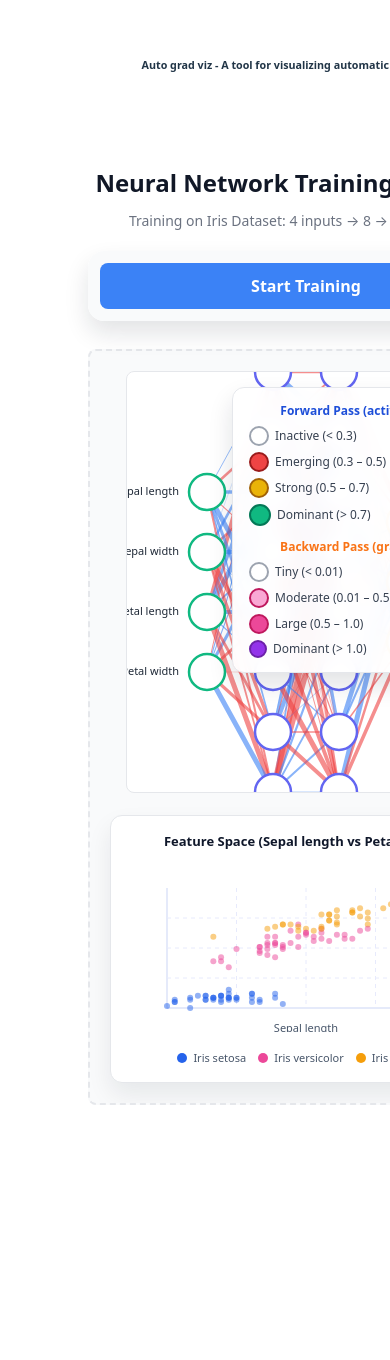
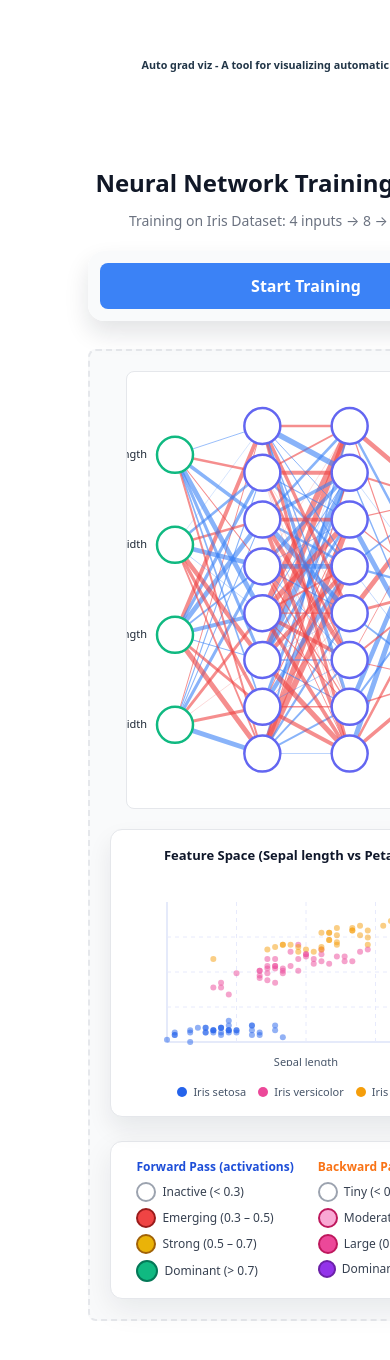
Before and after one commit to Shamiivan/autogradviz, a React (Vite) app: page / in a window 390 px wide. Shown: the top 1360 px of the page. Before the commit the page ends 1193 px from the top, so only its background shows below. Built offline with nearby package versions, Linux system fonts and the light colour scheme.

Commit message:
feat: enhance Container and LegendOverlay components; improve NetworkVisualizer layout and responsiveness

```diff
--- a/src/components/Container.tsx
+++ b/src/components/Container.tsx
@@ -107,6 +107,10 @@ function Container() {
 
   const handleResumeTraining = () => {
     if (!trainingManager || !isTraining || !isPaused) return;
+    if (isAnimating) {
+      setIsAnimating(false);
+      setAnimationTrigger(prev => prev + 1);
+    }
     trainingManager.resume();
     setIsPaused(false);
     setStatusMessage(null);
@@ -143,6 +147,7 @@ function Container() {
   // Animation complete callback
   const handleAnimationComplete = () => {
     setIsAnimating(false);
+    setStatusMessage(prev => prev === ANIMATION_PAUSE_MESSAGE ? MANUAL_PAUSE_MESSAGE : prev);
   };
 
   // Get snapshots for current epoch
@@ -209,12 +214,20 @@ function Container() {
 
   const trainSamples = useMemo(() => trainingManager ? trainingManager.getTrainData() : [], [trainingManager]);
 
-  const vizWidth = Math.max((isMobile ? viewportWidth - 32 : 900), 320);
-  const vizHeight = isMobile ? 420 : 500;
-  const metricsWidth = Math.max((isMobile ? viewportWidth - 32 : 860), 320);
+  const horizontalPadding = isMobile ? 32 : 96;
+  const availableWidth = Math.max(320, viewportWidth - horizontalPadding);
+  const maxNetworkWidth = isMobile ? availableWidth : Math.min(1120, availableWidth);
+  const vizWidth = Math.min(maxNetworkWidth, availableWidth);
+  const vizHeight = isMobile ? 420 : 520;
+  const metricsWidth = Math.max(
+    isMobile ? viewportWidth - 32 : Math.min(vizWidth, 960),
+    320
+  );
   const metricsHeight = isMobile ? 220 : 260;
-  const scatterWidth = isMobile ? vizWidth : 240;
-  const scatterHeight = isMobile ? 200 : 220;
+  const scatterWidth = isMobile
+    ? vizWidth
+    : Math.min(Math.max(280, vizWidth / 3 - 24), 380);
+  const scatterHeight = isMobile ? 220 : 240;
 
   const controlWrapperStyle: CSSProperties = {
     marginBottom: isMobile ? "28px" : "32px",
@@ -313,7 +326,6 @@ function Container() {
           {isTraining && (
             <button
               onClick={isPaused ? handleResumeTraining : handlePauseTraining}
-              disabled={isAnimating}
               style={{
                 padding: "12px 24px",
                 fontSize: "16px",
@@ -322,9 +334,10 @@ function Container() {
                 background: isPaused ? "#10b981" : "#f97316",
                 border: "none",
                 borderRadius: "8px",
-                cursor: isAnimating ? "not-allowed" : "pointer",
+                cursor: "pointer",
                 transition: "background 0.2s",
-                width: isMobile ? "100%" : "auto"
+                width: isMobile ? "100%" : "auto",
+                boxShadow: isPaused ? "0 0 0 3px rgba(16, 185, 129, 0.2)" : undefined
               }}
             >
               {isPaused ? "Resume Training" : "Pause Training"}
@@ -412,17 +425,20 @@ function Container() {
           border: "2px dashed #e5e7eb",
           borderRadius: "8px",
           padding: isMobile ? "20px" : "40px",
-          textAlign: "center",
-          background: "#f9fafb",
-          overflowX: "auto"
+          background: "#f9fafb"
         }}>
           <div style={{
             display: "flex",
-            flexDirection: isMobile ? "column" : "row",
-            gap: isMobile ? "16px" : "24px",
-            alignItems: "stretch"
+            flexDirection: "column",
+            gap: isMobile ? "20px" : "28px",
+            width: "100%"
           }}>
-            <div style={{ position: "relative", flex: "1 1 auto", minWidth: 0 }}>
+            <div style={{
+              position: "relative",
+              width: "100%",
+              display: "flex",
+              justifyContent: "center"
+            }}>
               <NetworkVisualizer
                 mlp={trainingManager.getNetwork()}
                 inputs={trainSamples[0]?.inputs || []}
@@ -434,13 +450,126 @@ function Container() {
                 key={`${currentEpoch}-${animationTrigger}`}
                 epochSnapshots={getCurrentEpochSnapshots()}
               />
-              <LegendOverlay />
             </div>
+
+            <div style={{
+              display: "flex",
+              flexDirection: isMobile ? "column" : "row",
+              gap: isMobile ? "16px" : "20px",
+              alignItems: "stretch",
+              width: "100%",
+              flexWrap: isMobile ? "nowrap" : "wrap"
+            }}>
+              {currentSnapshot && (
+                <div style={{
+                  flex: "1 1 0",
+                  background: "#ffffff",
+                  borderRadius: "10px",
+                  border: "1px solid #e5e7eb",
+                  padding: "14px 16px",
+                  color: "#374151",
+                  fontSize: "13px",
+                  minWidth: isMobile ? "100%" : "280px",
+                  boxShadow: "0 12px 24px rgba(15, 23, 42, 0.06)"
+                }}>
+                  <div style={{ fontWeight: 600, marginBottom: "8px", color: "#111827" }}>
+                    Epoch {currentEpoch + 1} Snapshot
+                  </div>
+                  <div style={{ display: "flex", flexDirection: "column", gap: "6px" }}>
+                    <span>Training Samples this epoch: {currentEpochSnapshots.length}</span>
+                    <span>Average Loss: {currentEpochAvgLoss.toFixed(4)}</span>
+                    <span>Accuracy: {currentEpochAccuracy.toFixed(1)}%</span>
+                  </div>
+                </div>
+              )}
+
+              {currentSnapshot && (
+                <div style={{
+                  flex: "1 1 0",
+                  background: "#ffffff",
+                  borderRadius: "10px",
+                  border: "1px solid #e5e7eb",
+                  padding: "14px 16px",
+                  color: "#374151",
+                  fontSize: "13px",
+                  display: "flex",
+                  flexDirection: "column",
+                  gap: "12px",
+                  minWidth: isMobile ? "100%" : "280px",
+                  boxShadow: "0 12px 24px rgba(15, 23, 42, 0.06)"
+                }}>
+                  <div style={{ fontWeight: 600, color: "#111827" }}>Current Sample</div>
+                  <div>
+                    <div style={{ fontSize: "12px", color: "#6b7280", marginBottom: "6px" }}>Inputs</div>
+                    <div style={{ display: "flex", flexDirection: "column", gap: "6px" }}>
+                      {labeledInputs.map(({ label, value }) => (
+                        <div key={label} style={{
+                          display: "flex",
+                          justifyContent: "space-between",
+                          padding: "8px 10px",
+                          background: "#f9fafb",
+                          borderRadius: "6px",
+                          border: "1px solid #e5e7eb",
+                          fontVariantNumeric: "tabular-nums"
+                        }}>
+                          <span>{label}</span>
+                          <span>{value.toFixed(2)}</span>
+                        </div>
+                      ))}
+                    </div>
+                  </div>
+                  <div>
+                    <div style={{ fontSize: "12px", color: "#6b7280", marginBottom: "6px" }}>Output activations</div>
+                    <div style={{ display: "flex", flexDirection: "column", gap: "6px" }}>
+                      {labeledOutputs.map(({ label, value, idx }) => {
+                        const isPrediction = currentSnapshot.prediction === idx;
+                        const isTarget = currentSnapshot.actualClass === idx;
+                        const background = isPrediction && isTarget
+                          ? "#dcfce7"
+                          : isPrediction
+                            ? "#dbeafe"
+                            : isTarget
+                              ? "#fef9c3"
+                              : "#f9fafb";
+                        const border = isPrediction || isTarget ? "#94a3b8" : "#e5e7eb";
+
+                        return (
+                          <div key={label} style={{
+                            display: "flex",
+                            justifyContent: "space-between",
+                            padding: "8px 10px",
+                            background,
+                            borderRadius: "6px",
+                            border: `1px solid ${border}`,
+                            fontWeight: isPrediction ? 600 : 500,
+                            fontVariantNumeric: "tabular-nums"
+                          }}>
+                            <span>
+                              {label}
+                              {isTarget ? " (target)" : ""}
+                              {isPrediction && !isTarget ? " (prediction)" : ""}
+                              {isPrediction && isTarget ? " (correct)" : ""}
+                            </span>
+                            <span>{value.toFixed(2)}</span>
+                          </div>
+                        );
+                      })}
+                    </div>
+                  </div>
+                  <div style={{ fontSize: "12px", color: "#4b5563" }}>
+                    Predicted: <strong>{IRIS_CLASS_NAMES[currentSnapshot.prediction] ?? "Unknown"}</strong>
+                    <br />
+                    Actual: <strong>{IRIS_CLASS_NAMES[currentSnapshot.actualClass] ?? currentSnapshot.sample.label}</strong>
+                  </div>
+                </div>
+              )}
+
               {trainSamples.length > 0 && (
                 <div style={{
-                flex: isMobile ? "0 0 auto" : "0 0 240px",
+                  flex: "1 1 0",
                   display: "flex",
-                justifyContent: "center"
+                  justifyContent: "center",
+                  minWidth: isMobile ? "100%" : "280px"
                 }}>
                   <FeatureScatter
                     samples={trainSamples}
@@ -451,7 +580,7 @@ function Container() {
                 </div>
               )}
             </div>
-
+          </div>
 
           {passMetrics.length > 0 && (
             <div style={{
@@ -476,115 +605,7 @@ function Container() {
             </div>
           )}
 
-          {snapshots.length > 0 && currentSnapshot && (
-            <>
-              <div style={{
-                marginTop: isMobile ? "16px" : "20px",
-                padding: isMobile ? "12px" : "16px",
-                background: "#ffffff",
-                borderRadius: "8px",
-                textAlign: "left",
-                fontSize: isMobile ? "13px" : "14px",
-                color: "#374151"
-              }}>
-                <div style={{ fontWeight: "600", marginBottom: "8px" }}>
-                  Epoch {currentEpoch + 1} Summary:
-                </div>
-                <div>Training Samples: {currentEpochSnapshots.length}</div>
-                <div>Average Loss: {currentEpochAvgLoss.toFixed(4)}</div>
-                <div>Accuracy: {currentEpochAccuracy.toFixed(1)}%</div>
-              </div>
-
-              <div style={{
-                marginTop: "16px",
-                padding: isMobile ? "12px" : "16px",
-                background: "#ffffff",
-                borderRadius: "8px",
-                textAlign: "left",
-                fontSize: isMobile ? "13px" : "14px",
-                color: "#374151",
-                display: "grid",
-                gap: isMobile ? "12px" : "16px"
-              }}>
-                <div style={{ fontWeight: 600 }}>Current Sample Details</div>
-                <div style={{
-                  display: "grid",
-                  gridTemplateColumns: isMobile ? "1fr" : "repeat(auto-fit, minmax(200px, 1fr))",
-                  gap: isMobile ? "12px" : "16px"
-                }}>
-                  <div style={{ display: "flex", flexDirection: "column", gap: "8px" }}>
-                    <div style={{ fontSize: isMobile ? "12px" : "13px", fontWeight: 600, color: "#111827" }}>
-                      Inputs
-                    </div>
-                    {labeledInputs.map(({ label, value }) => (
-                      <div
-                        key={label}
-                        style={{
-                          display: "flex",
-                          justifyContent: "space-between",
-                          padding: isMobile ? "8px 10px" : "8px 12px",
-                          background: "#f9fafb",
-                          borderRadius: "6px",
-                          border: "1px solid #e5e7eb",
-                          fontSize: isMobile ? "12px" : "13px"
-                        }}
-                      >
-                        <span>{label}</span>
-                        <span style={{ fontVariantNumeric: "tabular-nums" }}>{value.toFixed(2)}</span>
-                      </div>
-                    ))}
-                  </div>
-
-                  <div style={{ display: "flex", flexDirection: "column", gap: "8px" }}>
-                    <div style={{ fontSize: isMobile ? "12px" : "13px", fontWeight: 600, color: "#111827" }}>
-                      Output predictions
-                    </div>
-                    {labeledOutputs.map(({ label, value, idx }) => {
-                      const isPrediction = currentSnapshot.prediction === idx;
-                      const isTarget = currentSnapshot.actualClass === idx;
-                      const background = isPrediction && isTarget
-                        ? "#dcfce7"
-                        : isPrediction
-                          ? "#dbeafe"
-                          : isTarget
-                            ? "#fef9c3"
-                            : "#f9fafb";
-                      const border = isPrediction || isTarget ? "#94a3b8" : "#e5e7eb";
-
-                      return (
-                        <div
-                          key={label}
-                          style={{
-                            display: "flex",
-                            justifyContent: "space-between",
-                            padding: isMobile ? "8px 10px" : "8px 12px",
-                            background,
-                            borderRadius: "6px",
-                            border: `1px solid ${border}`,
-                            fontSize: isMobile ? "12px" : "13px",
-                            fontWeight: isPrediction ? 600 : 500,
-                            color: "#111827",
-                            fontVariantNumeric: "tabular-nums"
-                          }}
-                        >
-                          <span>
-                            {label}
-                            {isTarget ? " (target)" : ""}
-                            {isPrediction && !isTarget ? " (prediction)" : ""}
-                            {isPrediction && isTarget ? " (correct)" : ""}
-                          </span>
-                          <span>{value.toFixed(2)}</span>
-                        </div>
-                      );
-                    })}
-                  </div>
-                </div>
-                <div style={{ fontSize: isMobile ? "12px" : "13px", color: "#4b5563" }}>
-                  Predicted class: <strong>{IRIS_CLASS_NAMES[currentSnapshot.prediction] ?? "Unknown"}</strong> • Actual class: <strong>{IRIS_CLASS_NAMES[currentSnapshot.actualClass] ?? currentSnapshot.sample.label}</strong>
-                </div>
-              </div>
-            </>
-          )}
+          <LegendOverlay />
         </div>
       )}
     </div>
--- a/src/components/LegendOverlay.tsx
+++ b/src/components/LegendOverlay.tsx
@@ -1,4 +1,4 @@
-import type { FC } from "react";
+import type { FC, CSSProperties } from "react";
 
 interface LegendBadgeProps {
   label: string;
@@ -7,22 +7,48 @@ interface LegendBadgeProps {
   size?: number;
 }
 
+interface LegendOverlayProps {
+  floating?: boolean;
+}
+
 const Badge: FC<LegendBadgeProps> = ({ label, background, border, size = 16 }) => (
   <div style={{ display: "flex", alignItems: "center", gap: "6px" }}>
-    <div style={{
-      width: size,
-      height: size,
-      borderRadius: "50%",
-      background,
-      border: `2px solid ${border}`
-    }}></div>
+    <div
+      style={{
+        width: size,
+        height: size,
+        borderRadius: "50%",
+        background,
+        border: `2px solid ${border}`
+      }}
+    ></div>
     <span>{label}</span>
   </div>
 );
 
-export const LegendOverlay: FC = () => {
-  return (
-    <div style={{
+const ForwardLegend = () => (
+  <div style={{ display: "flex", flexDirection: "column", gap: "6px" }}>
+    <div style={{ fontWeight: 700, fontSize: "12px", color: "#1d4ed8" }}>Forward Pass (activations)</div>
+    <Badge label="Inactive (< 0.3)" background="white" border="#9ca3af" />
+    <Badge label="Emerging (0.3 – 0.5)" background="#ef4444" border="#991b1b" />
+    <Badge label="Strong (0.5 – 0.7)" background="#eab308" border="#a16207" />
+    <Badge label="Dominant (> 0.7)" background="#10b981" border="#047857" size={18} />
+  </div>
+);
+
+const BackwardLegend = () => (
+  <div style={{ display: "flex", flexDirection: "column", gap: "6px" }}>
+    <div style={{ fontWeight: 700, fontSize: "12px", color: "#f97316" }}>Backward Pass (gradients)</div>
+    <Badge label="Tiny (< 0.01)" background="white" border="#9ca3af" />
+    <Badge label="Moderate (0.01 – 0.5)" background="#f9a8d4" border="#be185d" />
+    <Badge label="Large (0.5 – 1.0)" background="#ec4899" border="#be185d" />
+    <Badge label="Dominant (> 1.0)" background="#9333ea" border="#6b21a8" size={14} />
+  </div>
+);
+
+export const LegendOverlay: FC<LegendOverlayProps> = ({ floating = false }) => {
+  const containerStyle: CSSProperties = floating
+    ? {
       position: "absolute",
       top: "16px",
       right: "16px",
@@ -39,30 +65,26 @@ export const LegendOverlay: FC = () => {
       display: "flex",
       flexDirection: "column",
       gap: "12px"
-    }}>
-      <div>
-        <div style={{ fontWeight: 700, fontSize: "12px", color: "#1d4ed8", marginBottom: "6px" }}>
-          Forward Pass (activations)
-        </div>
-        <div style={{ display: "flex", flexDirection: "column", gap: "6px" }}>
-          <Badge label="Inactive (< 0.3)" background="white" border="#9ca3af" />
-          <Badge label="Emerging (0.3 – 0.5)" background="#ef4444" border="#991b1b" />
-          <Badge label="Strong (0.5 – 0.7)" background="#eab308" border="#a16207" />
-          <Badge label="Dominant (> 0.7)" background="#10b981" border="#047857" size={18} />
-        </div>
-      </div>
+    }
+    : {
+      marginTop: "24px",
+      background: "white",
+      border: "1px solid #e5e7eb",
+      borderRadius: "12px",
+      padding: "16px 20px",
+      fontSize: "12px",
+      color: "#374151",
+      display: "flex",
+      flexWrap: "wrap",
+      gap: "24px",
+      justifyContent: "center",
+      boxShadow: "0 10px 30px rgba(15, 23, 42, 0.08)"
+    };
 
-      <div>
-        <div style={{ fontWeight: 700, fontSize: "12px", color: "#f97316", marginBottom: "6px" }}>
-          Backward Pass (gradients)
-        </div>
-        <div style={{ display: "flex", flexDirection: "column", gap: "6px" }}>
-          <Badge label="Tiny (< 0.01)" background="white" border="#9ca3af" />
-          <Badge label="Moderate (0.01 – 0.5)" background="#f9a8d4" border="#be185d" />
-          <Badge label="Large (0.5 – 1.0)" background="#ec4899" border="#be185d" />
-          <Badge label="Dominant (> 1.0)" background="#9333ea" border="#6b21a8" size={14} />
-        </div>
-      </div>
+  return (
+    <div style={containerStyle}>
+      <ForwardLegend />
+      <BackwardLegend />
     </div>
   );
 };
--- a/src/components/NetworkVizualiser.tsx
+++ b/src/components/NetworkVizualiser.tsx
@@ -33,11 +33,15 @@ interface EdgeData {
   weight: number;
 }
 
+const NODE_RADIUS = 18;
+const MIN_NODE_SPACING = NODE_RADIUS * 2.6;
+const MAX_NODE_SPACING = NODE_RADIUS * 5;
+
 export function NetworkVisualizer({
   mlp,
   inputs,
   snapshot,
-  width = 900,
+  width = 1000,
   height = 500,
   animate = false,
   onAnimationComplete,
@@ -46,7 +50,12 @@ export function NetworkVisualizer({
   const svgRef = useRef<SVGSVGElement>(null);
   const animationRef = useRef<boolean>(false);
 
-  // Activation threshold - nodes only fill if activation > 0.3
+  const layerSizes = [inputs.length, ...mlp.layers.map(layer => layer.neurons.length)];
+  const maxLayerSize = layerSizes.length > 0 ? Math.max(...layerSizes) : 1;
+  const baseVerticalPadding = NODE_RADIUS * 3;
+  const minCanvasHeight = baseVerticalPadding * 2 + Math.max(maxLayerSize - 1, 0) * MIN_NODE_SPACING;
+  const canvasHeight = Math.max(height, minCanvasHeight);
+
   const ACTIVATION_THRESHOLD = 0.5;
 
   // Gradient threshold - show gradient color if > 0.01
@@ -57,15 +66,41 @@ export function NetworkVisualizer({
 
     const svg = d3.select(svgRef.current);
     svg.selectAll('*').remove();
+    svg
+      .attr('height', canvasHeight)
+      .attr('viewBox', `0 0 ${width} ${canvasHeight}`)
+      .attr('preserveAspectRatio', 'xMidYMid meet');
 
     // Extract network structure
     const nodes: NodeData[] = [];
     const edges: EdgeData[] = [];
 
     const numLayers = mlp.layers.length + 1; // +1 for input layer
+    const maxHorizontalPadding = Math.max(40, width / 2 - NODE_RADIUS * 2);
+    const horizontalPadding = Math.min(Math.max(width * 0.12, 48), maxHorizontalPadding);
+    const startX = horizontalPadding;
+    const endX = Math.max(startX + 80, width - horizontalPadding);
     const layerX = d3.scaleLinear()
       .domain([0, numLayers - 1])
-      .range([80, width - 80]);
+      .range([startX, endX]);
+
+    const verticalPadding = Math.max(
+      baseVerticalPadding,
+      (canvasHeight - Math.max(maxLayerSize - 1, 0) * MIN_NODE_SPACING) / 2
+    );
+    const availableHeight = Math.max(canvasHeight - verticalPadding * 2, NODE_RADIUS * 2);
+    const getNodeY = (layerSize: number, index: number) => {
+      if (layerSize <= 1) {
+        return canvasHeight / 2;
+      }
+      const spacing = Math.min(
+        MAX_NODE_SPACING,
+        Math.max(MIN_NODE_SPACING, availableHeight / (layerSize - 1))
+      );
+      const totalLayerHeight = spacing * (layerSize - 1);
+      const startY = (canvasHeight - totalLayerHeight) / 2;
+      return startY + index * spacing;
+    };
 
     // Create enhanced color scale with more dramatic differences
     // FOR FORWARD PASS (ACTIVATION)
@@ -101,7 +136,7 @@ export function NetworkVisualizer({
     // Input layer
     for (let i = 0; i < inputs.length; i++) {
       const layerSize = inputs.length;
-      const y = height / 2 + (i - (layerSize - 1) / 2) * 60;
+      const y = getNodeY(layerSize, i);
 
       // Get activation from snapshot if available
       const activation = snapshot ? snapshot.activations[0][i] : undefined;
@@ -127,7 +162,7 @@ export function NetworkVisualizer({
 
       layer.neurons.forEach((neuron, neuronIdx) => {
         const layerSize = layer.neurons.length;
-        const y = height / 2 + (neuronIdx - (layerSize - 1) / 2) * 60;
+        const y = getNodeY(layerSize, neuronIdx);
         const nodeId = `L${layerNum}-${neuronIdx}`;
 
         // Get activation from snapshot if available
@@ -242,7 +277,7 @@ export function NetworkVisualizer({
       .append('circle')
       .attr('cx', d => d.x)
       .attr('cy', d => d.y)
-      .attr('r', 18)
+      .attr('r', NODE_RADIUS)
       .attr('fill', d => {
         // Start with white/empty if animating
         if (animate && !animationRef.current) {
@@ -416,7 +451,7 @@ export function NetworkVisualizer({
               .delay(delay + 100)
               .attr('fill', fillColor)
               .attr('stroke', strokeColor)
-              .attr('r', 18 * scale); // GROW for high activation
+              .attr('r', NODE_RADIUS * scale); // GROW for high activation
 
             // Show activation value
             nodeLabel
@@ -507,7 +542,7 @@ export function NetworkVisualizer({
               .attr('fill', gradFillColor)
               .attr('stroke', gradStrokeColor)
               .attr('stroke-width', gradStrokeWidth)
-              .attr('r', 18 * scale); // SHRINK for high gradient
+              .attr('r', NODE_RADIUS * scale); // SHRINK for high gradient
 
             // Show gradient value
             if (gradient >= GRADIENT_THRESHOLD) {
@@ -583,7 +618,7 @@ export function NetworkVisualizer({
                 .attr('fill', 'white')
                 .attr('stroke', '#9ca3af')
                 .attr('stroke-width', 2.5)
-                .attr('r', 18); // Reset size
+                .attr('r', NODE_RADIUS); // Reset size
 
               svg.select(`.node-${node.id}`).select('.node-label')
                 .transition()
@@ -605,13 +640,13 @@ export function NetworkVisualizer({
       animateSample(0);
     }
 
-  }, [mlp, inputs, snapshot, width, height, animate, onAnimationComplete, epochSnapshots]);
+  }, [mlp, inputs, snapshot, width, canvasHeight, animate, onAnimationComplete, epochSnapshots, baseVerticalPadding, maxLayerSize]);
 
   return (
     <svg
       ref={svgRef}
       width={width}
-      height={height}
+      height={canvasHeight}
       style={{
         border: '1px solid #e5e7eb',
         borderRadius: '8px',
```
Lines whose indentation alone changed are shown as unchanged.
